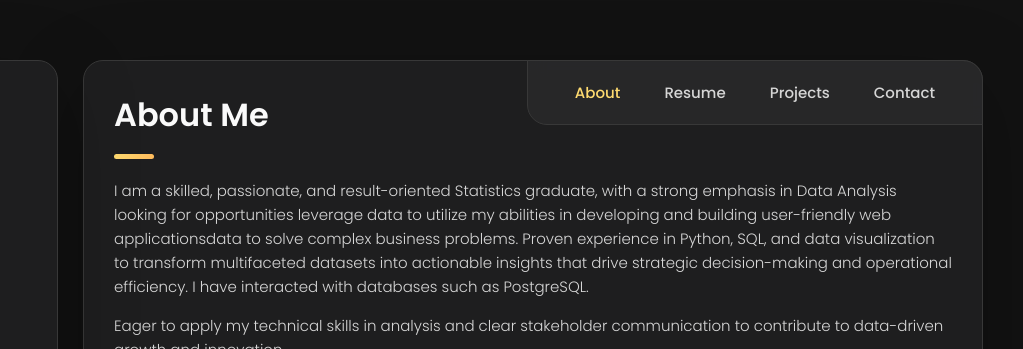
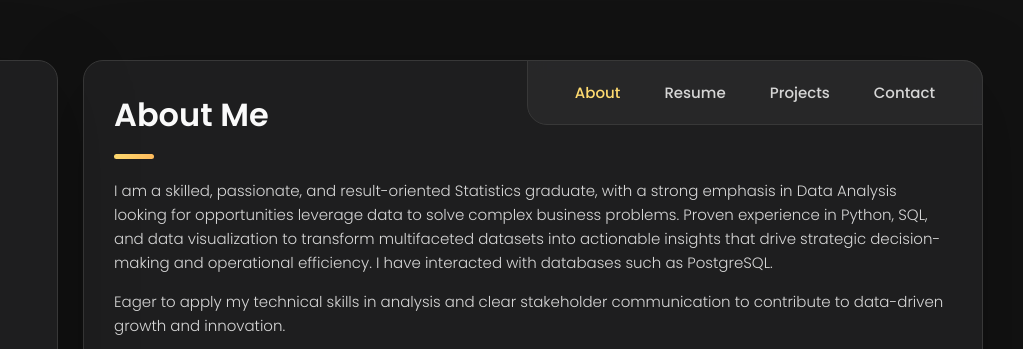
Before and after one commit to karynii/dportfolio, a plain HTML site: page index.html in a window 1280 px wide. Shown: the top 349 px of the page, 257-1280 px from the left. Drawn offline with nearby package versions, Linux system fonts and the light colour scheme.

Commit message:
nodify index page description

```diff
--- a/index.html
+++ b/index.html
@@ -207,7 +207,7 @@
 
         <section class="about-text">
           <p>
-            I am a skilled, passionate, and result-oriented Statistics graduate, with a strong emphasis in Data Analysis looking for  opportunities  leverage data to utilize  my  abilities  in  developing and building user-friendly  web applicationsdata to solve
+            I am a skilled, passionate, and result-oriented Statistics graduate, with a strong emphasis in Data Analysis looking for  opportunities  leverage data to solve
 complex business problems. Proven experience in Python, SQL, and data visualization to transform
 multifaceted datasets into actionable insights that drive strategic decision-making and operational efficiency.  I have interacted with databases such as PostgreSQL.
           </p>
```
